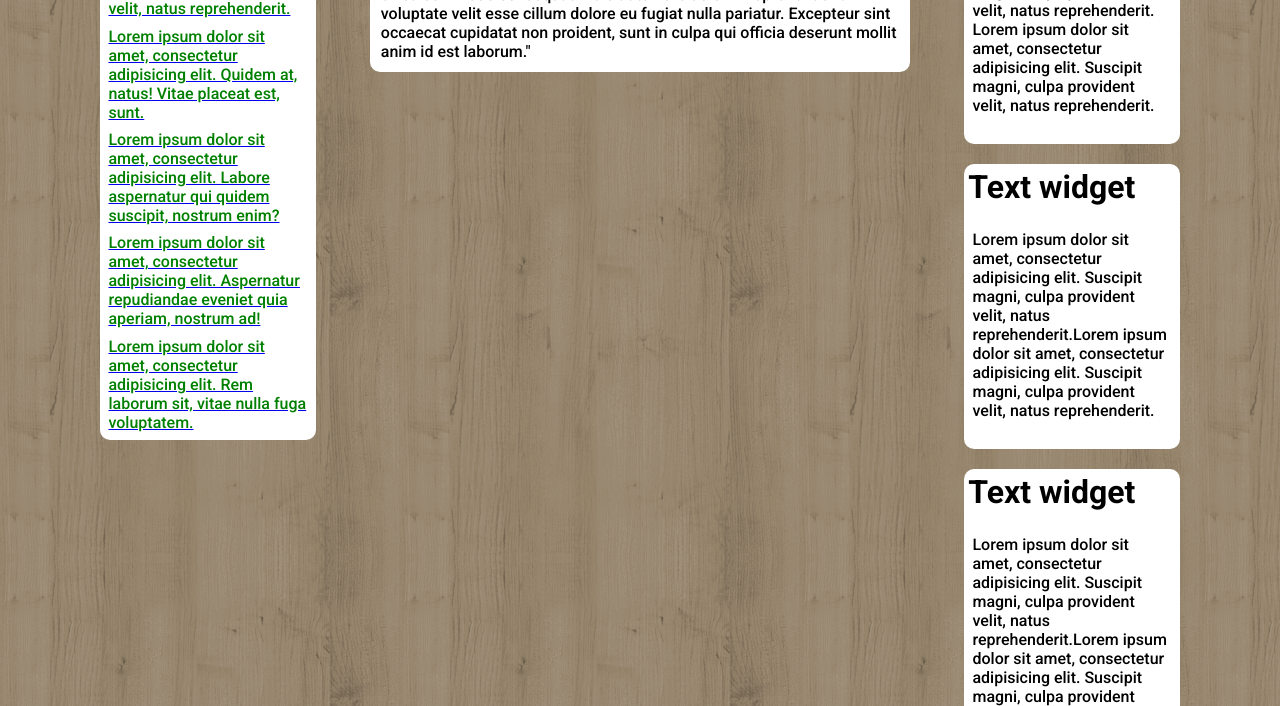
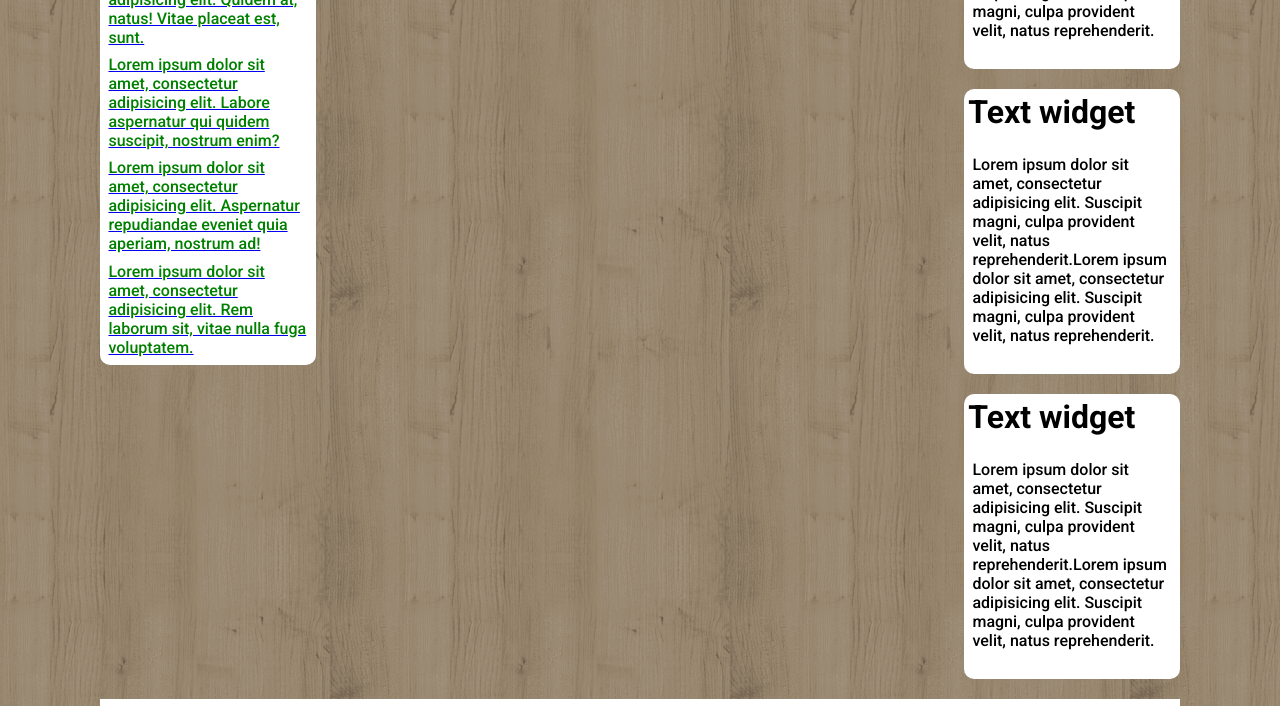
Before and after one commit to FraOliv/htmlcss-wp, a plain HTML site: page index.html in a window 1280 px wide. Shown: the part 642-1348 px from the top of the page. Drawn offline with Linux system fonts and the light colour scheme.

Commit message:
refactoring dei margini dell'header e del footer

```diff
--- a/css/style.css
+++ b/css/style.css
@@ -5,7 +5,9 @@
 }
 body{
   background-image: url(../img/natural-default-pattern.png);
-  margin: 100px;
+  margin-top: 25px;
+  margin-left: 100px;
+  margin-right: 100px;
   height: 100%;
   font-family: 'Roboto', sans-serif;
 
@@ -172,12 +174,11 @@ clear: both;
 
 footer {
   width: 100%;
-  margin-bottom: 50px;
+  margin-bottom: 25px;
   background-color: white;
   color: gray;
   text-align: center;
   padding: 10px 0;
-  ;
   }
 
 .footer_text{
```
